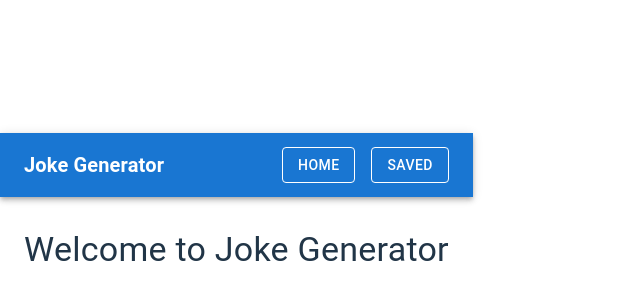
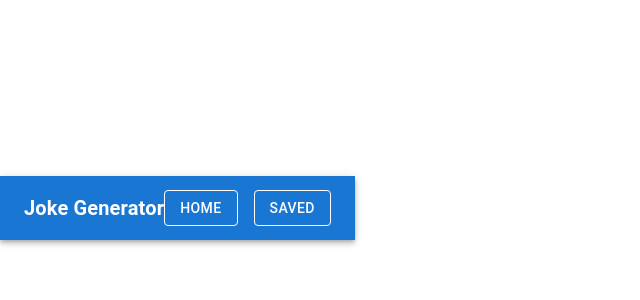
Before and after one commit to Ayanami-E/W11, a React (Vite) app: page / in a window 1280 px wide. Shown: the part 192-492 px from the top of the page, without its empty margins (0-640 px from the left). Built offline with nearby package versions, Linux system fonts and the light colour scheme.

Commit message:
Update App.tsx

```diff
--- a/src/App.tsx
+++ b/src/App.tsx
@@ -9,8 +9,8 @@ function App() {
       <div>
         <Header />
         <Routes>
-          <Route path="/" element={<Home />} />
-          <Route path="/saved" element={<Saved />} />
+          <Route path="/" element={<home />} />
+          <Route path="/saved" element={<saved />} />
         </Routes>
       </div>
     </Router>
```
